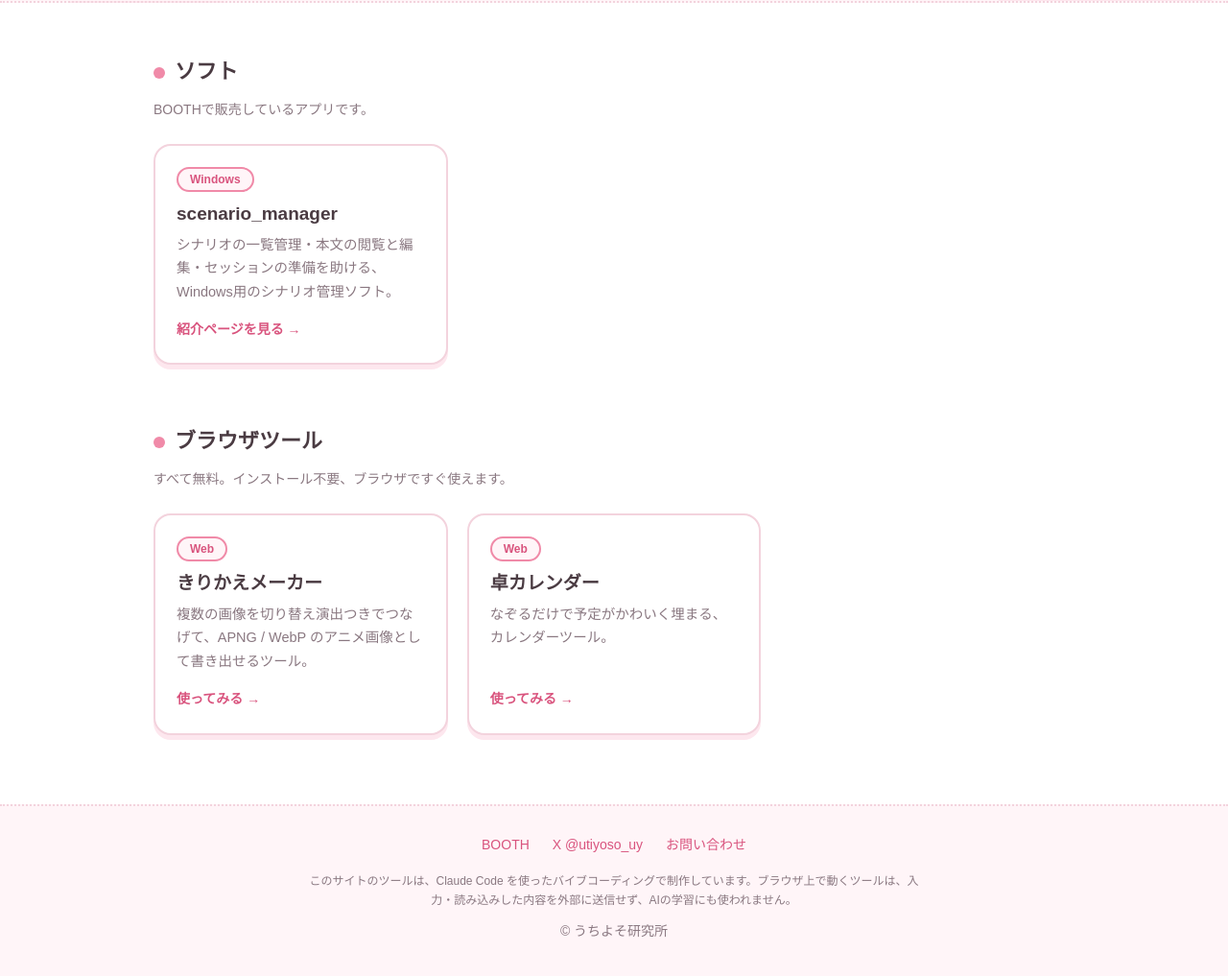
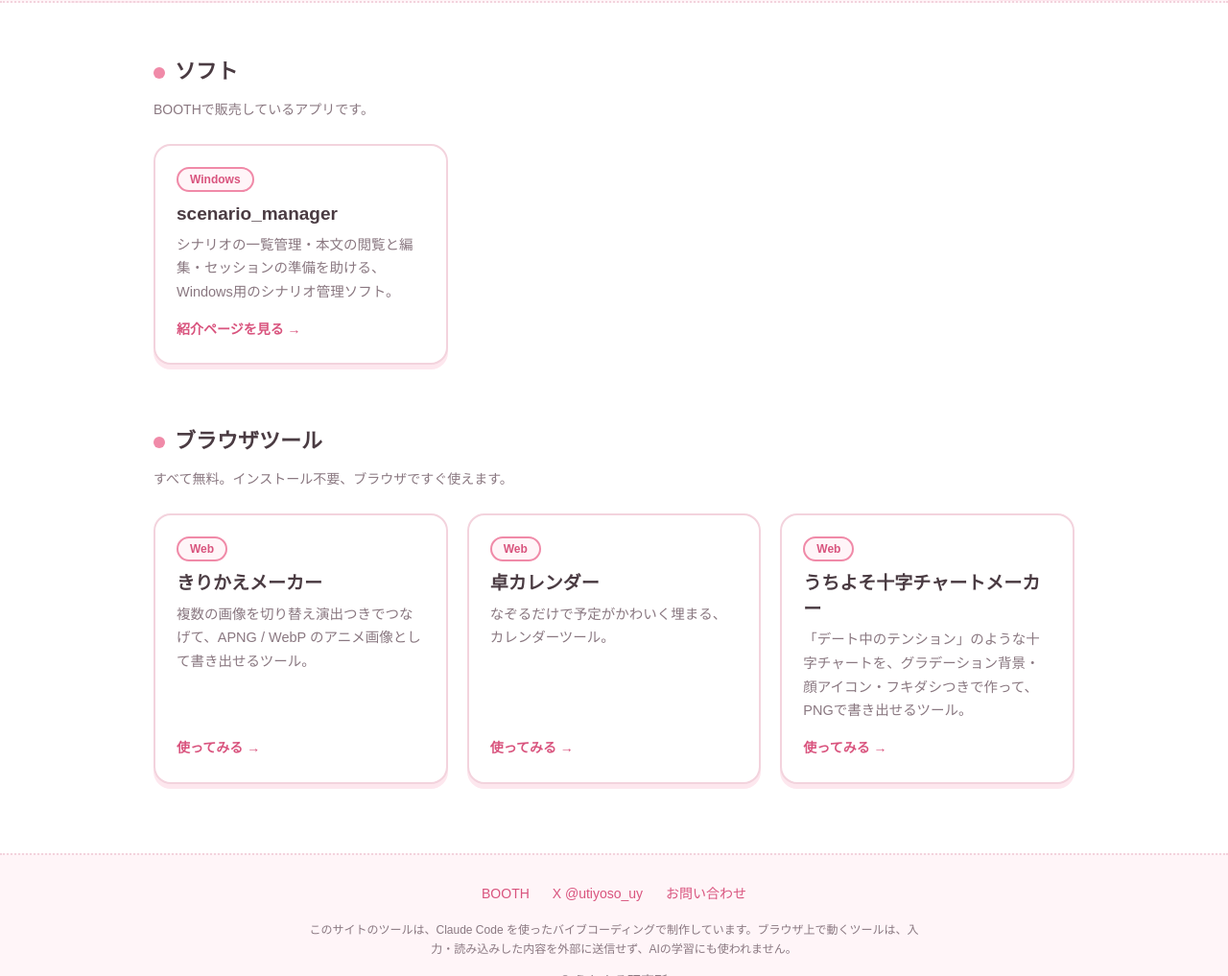
Before and after one commit to utiyoso/utiyoso.github.io, a plain HTML site: page index.html in a window 1280 px wide. Shown: the part 211-1228 px from the top of the page at 96% size. Drawn offline with Linux system fonts and the light colour scheme; a web font is replaced by a local one.

Commit message:
Add files via upload

```diff
--- a/index.html
+++ b/index.html
@@ -102,6 +102,12 @@ footer .note{font-size:12px;line-height:1.7;max-width:640px;margin:14px auto 0}
         <p>なぞるだけで予定がかわいく埋まる、カレンダーツール。</p>
         <span class="go">使ってみる</span>
       </a>
+      <a class="card" href="cross-chart-maker/">
+        <span class="tag">Web</span>
+        <h3>うちよそ十字チャートメーカー</h3>
+        <p>「デート中のテンション」のような十字チャートを、グラデーション背景・顔アイコン・フキダシつきで作って、PNGで書き出せるツール。</p>
+        <span class="go">使ってみる</span>
+      </a>
     </div>
   </section>
 </main>
```
